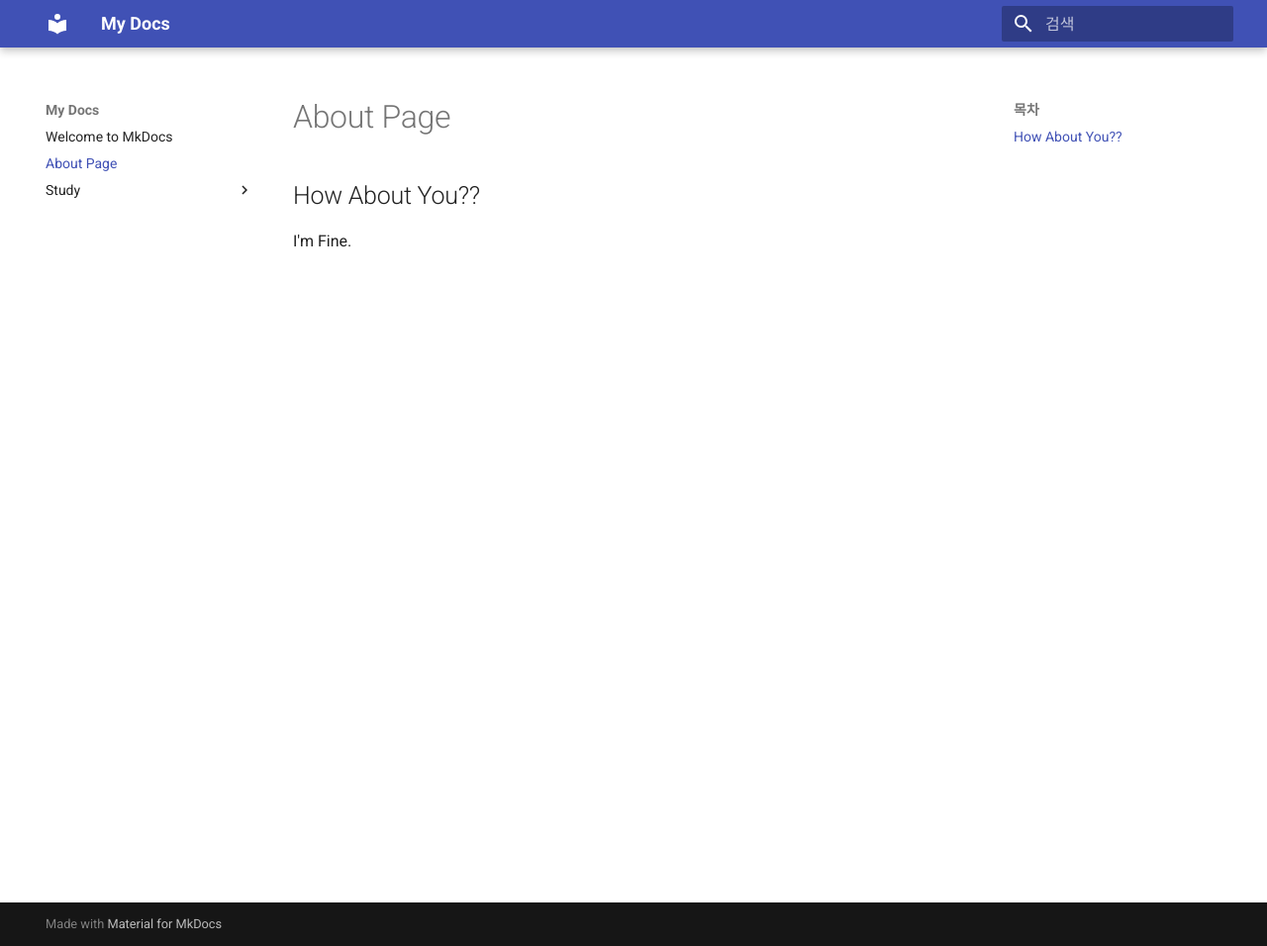
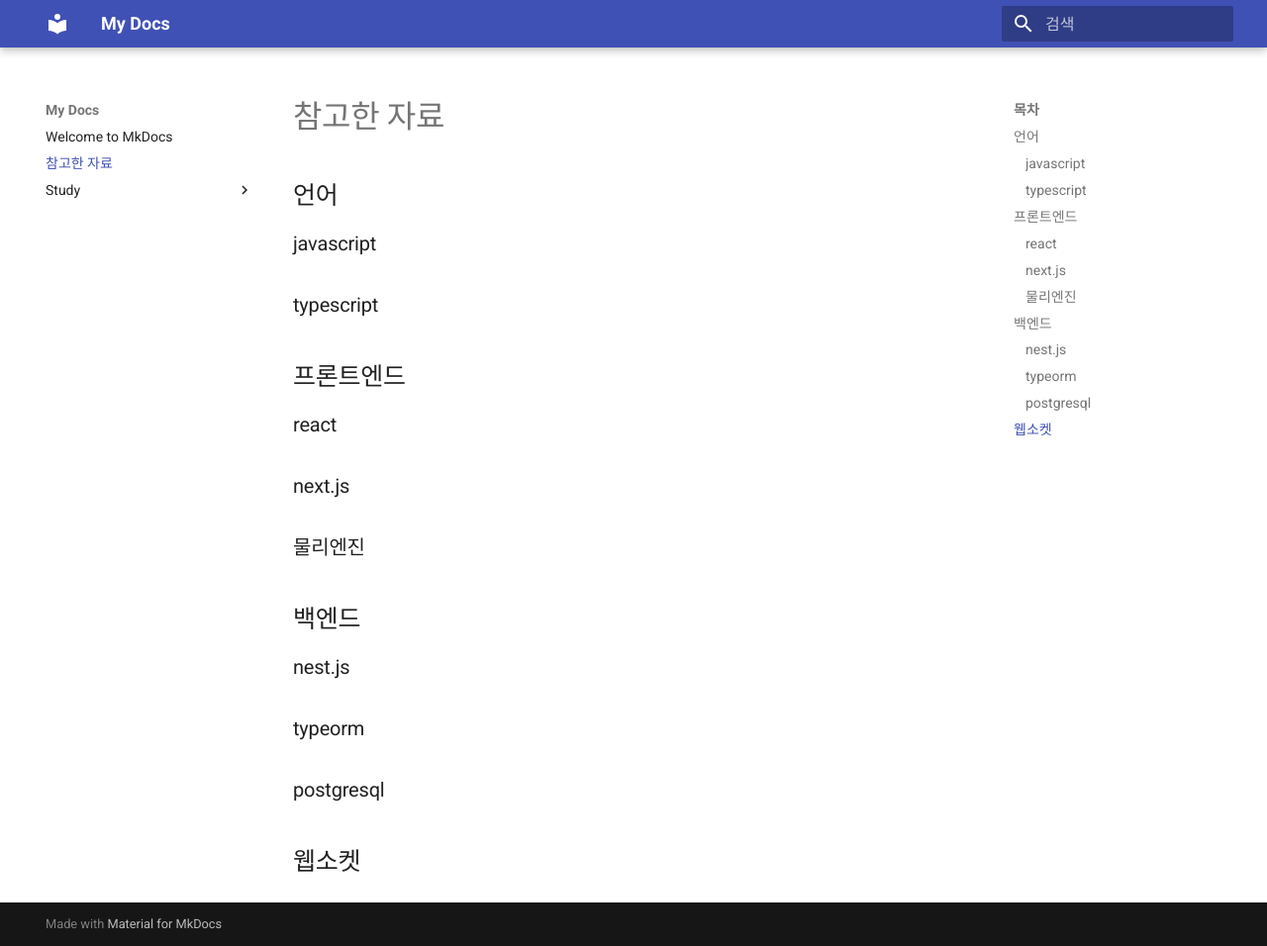
Before and after one commit to ultimate-transcendence/.github, an MkDocs documentation site: the page built from docs/docs/About.md, in a window 1280 px wide and 956 px high. Shown: the whole window at 99% size. Built offline with MkDocs 1.6.1 and Material for MkDocs 9.7.7, drawn with Linux system fonts in a browser that asks for light colours.

Commit message:
docs: 이것저것 추가

````diff
--- a/docs/docs/About.md
+++ b/docs/docs/About.md
@@ -1,5 +1,22 @@
-# About Page
+# 참고한 자료
 
-## How About You??
+## 언어
+### javascript
 
-I'm Fine.
+### typescript
+
+## 프론트엔드
+### react
+
+### next.js
+
+### 물리엔진
+## 백엔드
+
+### nest.js
+
+### typeorm
+
+### postgresql
+
+## 웹소켓
--- /dev/null
+++ b/docs/docs/study/react/hook.md
@@ -0,0 +1,46 @@
+# react hook
+
+## Hook 이란
+함수 컴포넌트에서 React의 기능을 사용할 수 있게 해주는 JavaScript 함수. 이전에는 클래스 컴포넌트에서만 상태(state) 관리와 생명주기(lifecycle) 메서드를 사용할 수 있었지만, Hook을 사용하면 함수 컴포넌트에서도 이러한 기능들을 사용할 수 있다.
+
+## useState
+매번 하던거. state 를 관리한다.
+useState() 함수는 state 변수와 setState() 함수를 리턴한다. 이걸 가지고 상태 관리하면 됨.
+
+## useEffect
+함수 컴포넌트의 생명주기(lifecycle)와 관련된 작업을 수행하기 위해 사용
+```typescript
+useEffect( 콜백함수(), 의존성 배열[] )
+```
+
+```javascript
+useEffect(() => {
+  // 컴포넌트의 업데이트 시 실행되는 코드
+  // ...
+
+  return () => {
+    // 업데이트 시 클린업(cleanup) 코드
+    // ...
+  };
+}, [dependency]);
+
+```
+위의 예시에서 `[dependency]` 부분에 특정 상태나 속성의 의존성 배열(dependency array)을 전달하면, 해당 상태나 속성의 값이 변경될 때마다 useEffect 효과가 실행됨.
+빈 배열(`[]`)을 전달하면, 해당 useEffect 효과는 컴포넌트가 마운트될 때 한 번만 실행됨.
+
+## useContext
+Context는 React 컴포넌트 트리를 통해 전역적으로 데이터를 공유할 수 있는 메커니즘입니다. useContext를 사용하면 Context에서 값을 읽거나 업데이트할 수 있습니다.
+[react 공식문서 context](https://react.dev/learn/passing-data-deeply-with-context)
+state 중 전역으로 관리해야 할 친구들을 useContext 로 사용하면 될 듯
+
+## useRef
+state 와 비슷한데, 렌더링을 바로바로 안함.
+DOM 요소에 대한 참조를 유지할 수 있다.
+주로 useEffect 와 함께 사용되는데 컴포넌트와 무관한 부가 작업을 수행하는 데 쓰임. 클린업 작업을 정의하거나 외부 라이브러리에 대한 초기화 작업을 하는 데 사용가능.
+화면에 표시하는 정보를 저장하려면 상태를 사용. [useRef vs useState](https://react.dev/learn/referencing-values-with-refs#differences-between-refs-and-state)
+[공식문서 useRef](https://react.dev/reference/react/useRef)
+
+## useCallback, useMemo
+[티스토리가 세상을 구한다](https://narup.tistory.com/273)
+
+## useReducer, useLayoutEffect, etc ...
````
Also changed, not shown: docs/docs/study/docker/docker.md (renamed from docs/docs/study/docker.md), 3 other files.
